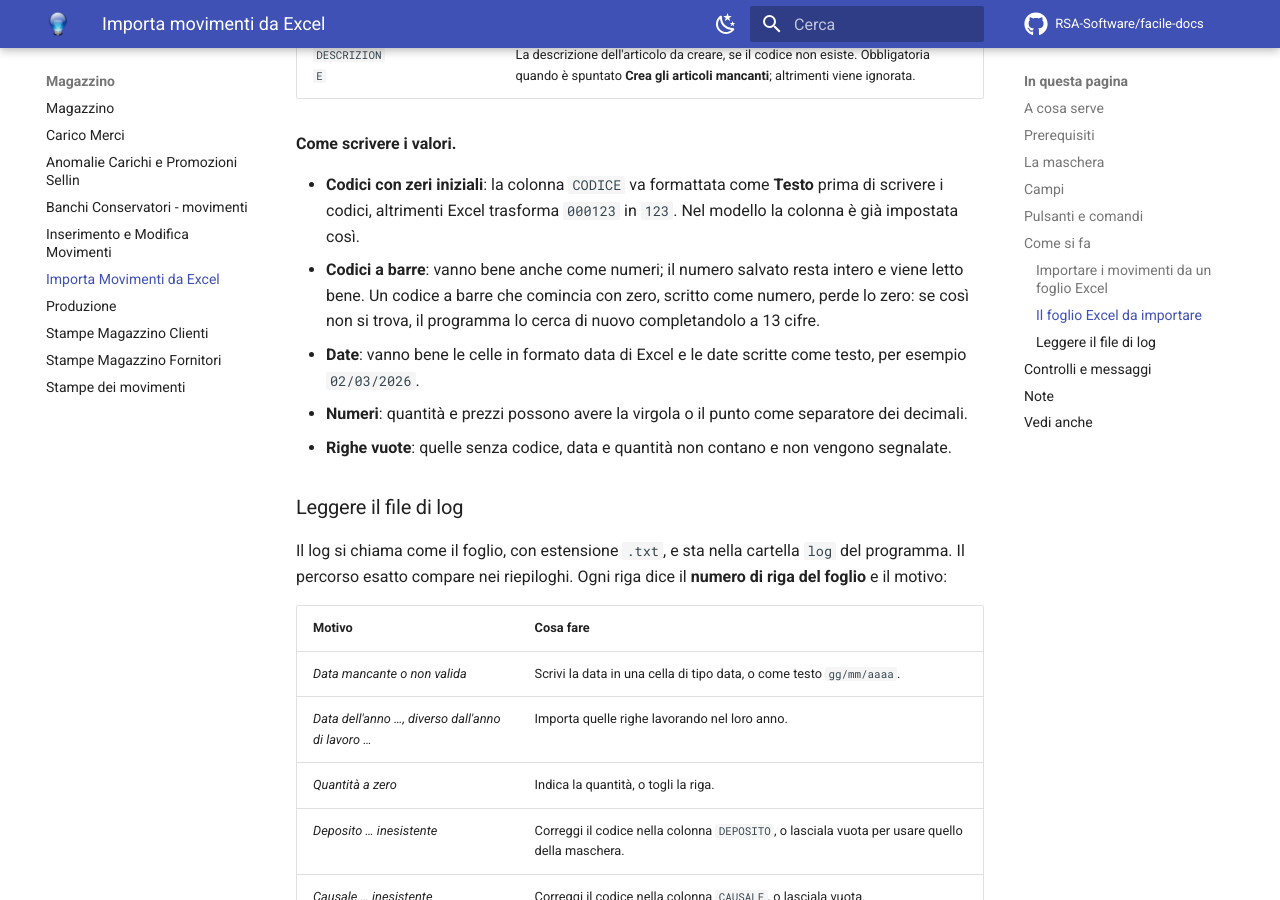
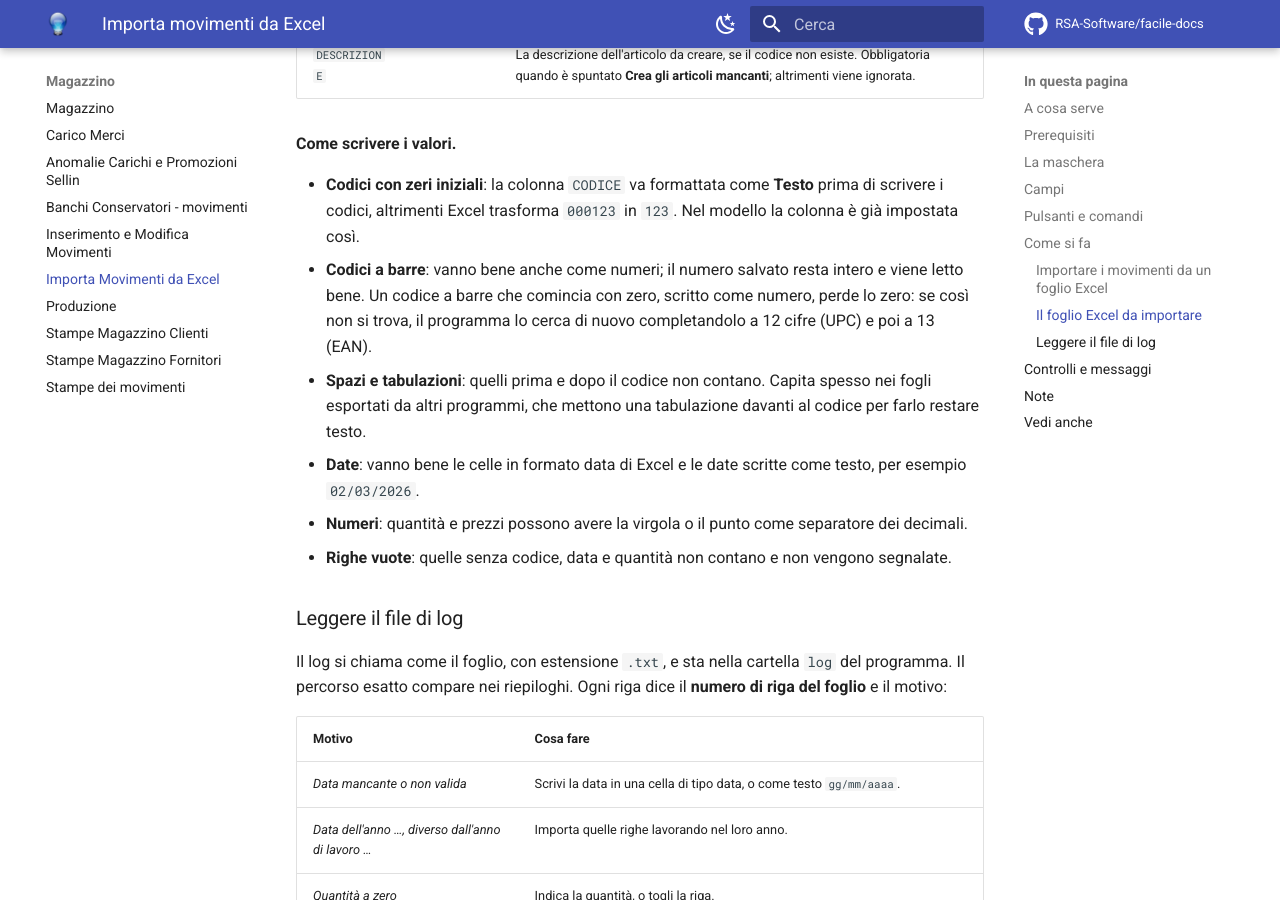
Before and after one commit to RSA-Software/facile-docs, an MkDocs documentation site: the page built from docs/moduli/magazzino/importa-movimenti.md, in a window 1280 px wide and 900 px high, scrolled down 4314 px. Built offline with MkDocs 1.6.1 and Material for MkDocs 9.7.7, drawn with Linux system fonts in a browser that asks for light colours; comment, search, counter and statistics services are not loaded.

Commit message:
Importa movimenti: codici a 12 e 13 cifre, spazi e tabulazioni
Movimenti di magazzino: il messaggio dell'articolo non valido, ora che
il movimento si ferma davvero. Appendice rigenerata.

Co-Authored-By: Claude Opus 5.5 (1M context) <noreply@anthropic.com>

```diff
--- a/docs/moduli/magazzino/importa-movimenti.md
+++ b/docs/moduli/magazzino/importa-movimenti.md
@@ -142,7 +142,10 @@ in minuscolo. Qualunque altra colonna viene ignorata.
 - **Codici a barre**: vanno bene anche come numeri; il numero salvato resta
   intero e viene letto bene. Un codice a barre che comincia con zero, scritto
   come numero, perde lo zero: se così non si trova, il programma lo cerca di
-  nuovo completandolo a 13 cifre.
+  nuovo completandolo a 12 cifre (UPC) e poi a 13 (EAN).
+- **Spazi e tabulazioni**: quelli prima e dopo il codice non contano. Capita
+  spesso nei fogli esportati da altri programmi, che mettono una tabulazione
+  davanti al codice per farlo restare testo.
 - **Date**: vanno bene le celle in formato data di Excel e le date scritte come
   testo, per esempio `02/03/2026`.
 - **Numeri**: quantità e prezzi possono avere la virgola o il punto come
```
Also changed, not shown: docs/appendici/messaggi-errore.md (+2 -1 lines), docs/moduli/magazzino/movimenti-magazzino.md (+1 -0 lines).
